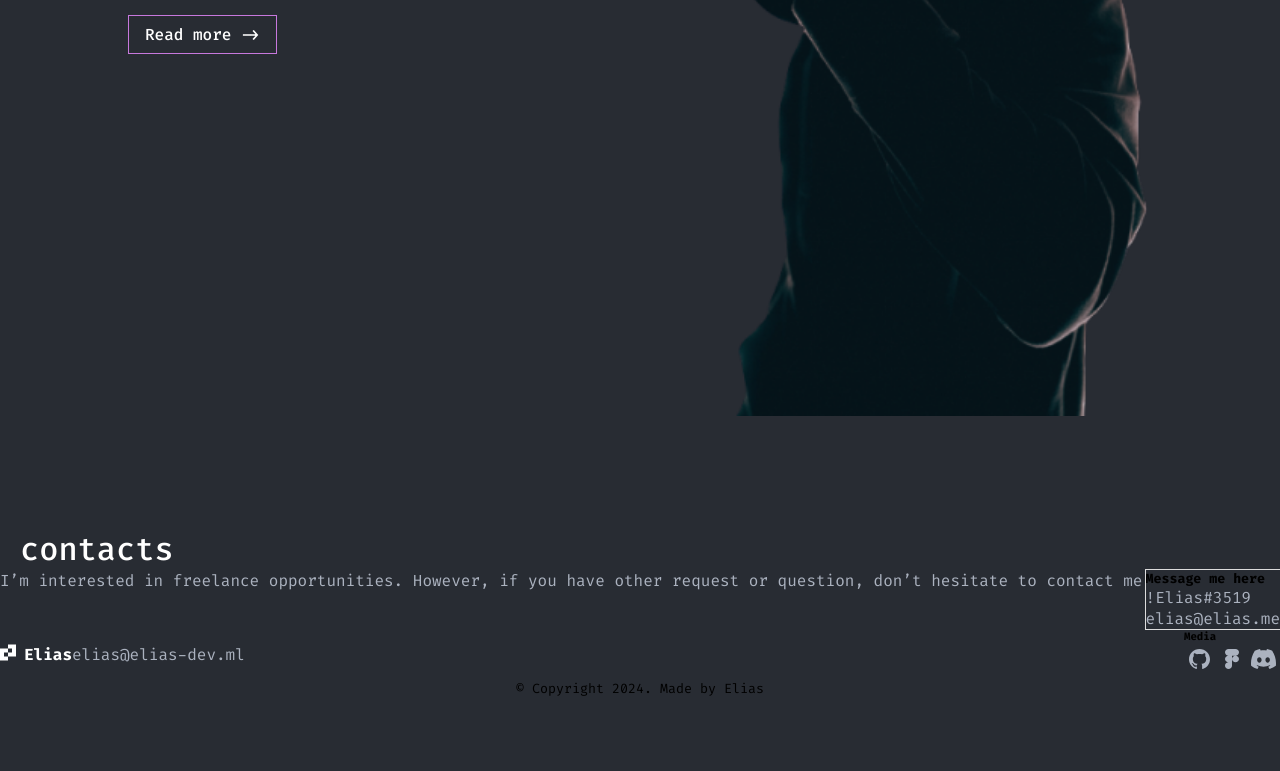
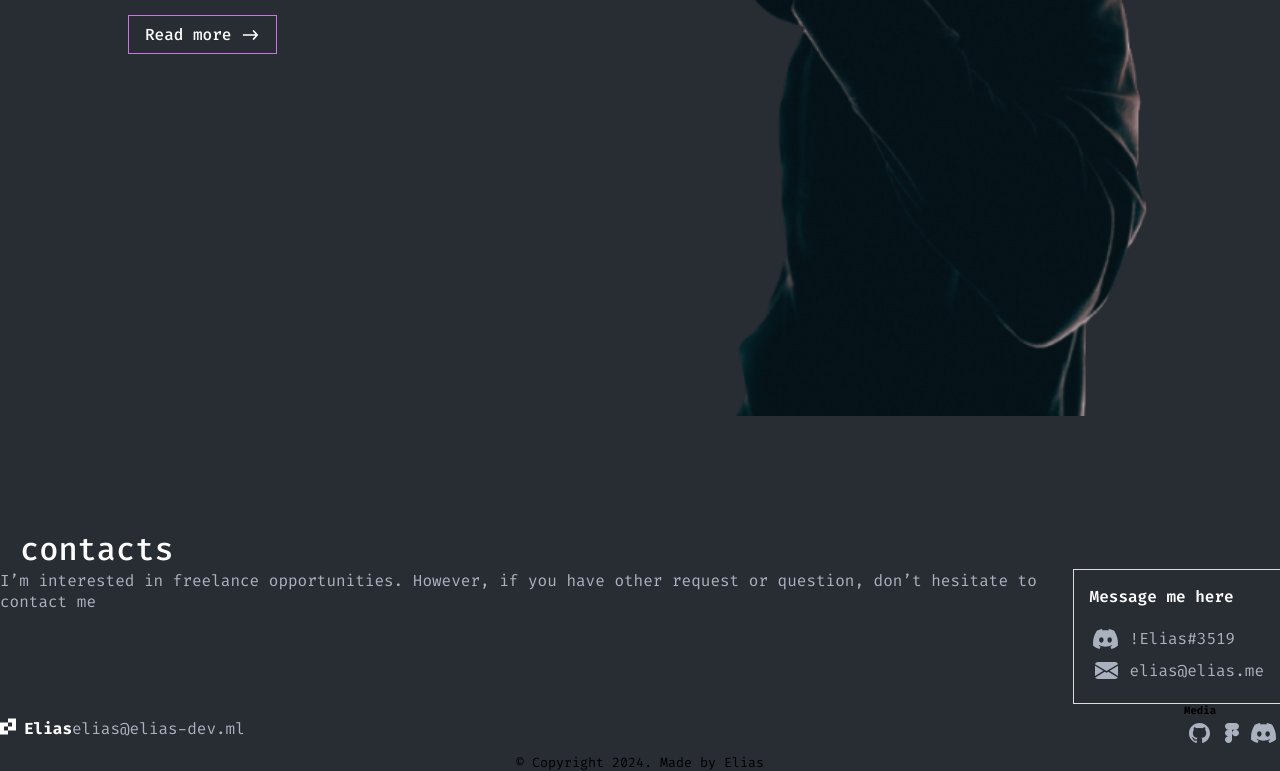
Before and after one commit to obigreen/portfolio, a React app: page / in a window 1280 px wide. Shown: the part 1958-2729 px from the top of the page. Before the commit the page ends 2655 px from the top, so only its background shows below. Built offline with nearby package versions, Linux system fonts and the light colour scheme.

Commit message:
stylized and added icons

```diff
--- a/src/layout/sections/contacts/Contact.tsx
+++ b/src/layout/sections/contacts/Contact.tsx
@@ -2,22 +2,36 @@ import React from 'react';
 import styled from "styled-components";
 import {FlexWrapper} from "../../../components/FlexWrapper";
 import {SectionText} from "../../../components/SectionText";
+import {theme} from "../../../styles/Theme";
+import {Icon} from "../../../components/icon/Icon";
 
 export const Contact = () => {
     return (
         <StyledContact>
             <Title>Message me here</Title>
             <FlexWrapper direction={'column'}>
-                <SectionText>!Elias#3519</SectionText>
-                <SectionText>elias@elias.me</SectionText>
+                <FlexWrapper align={'center'} gap={'8px'}>
+                    <Icon iconId={'discord'} width={'32'} height={'32'} wiewBox={'0 0 32 32'}/>
+                    <SectionText>!Elias#3519</SectionText>
+                </FlexWrapper>
+              <FlexWrapper align={'center'} gap={'8px'}>
+                  <Icon iconId={'mail'} width={'32'} height={'32'} wiewBox={'0 0 32 32'}/>
+                  <SectionText>elias@elias.me</SectionText>
+              </FlexWrapper>
+
             </FlexWrapper>
         </StyledContact>
     );
 };
 
 const StyledContact = styled.div`
-outline: 1px solid gainsboro;
+  outline: 1px solid gainsboro;
+  padding: 16px;
+
 `
 const Title = styled.h5`
-
+  font-weight: 600;
+  font-size: 16px;
+  color: ${theme.color.mainFont};
+  margin-bottom: 16px;
 `
```
